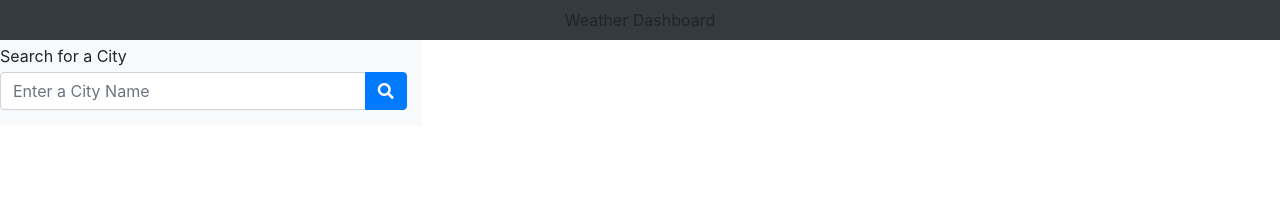
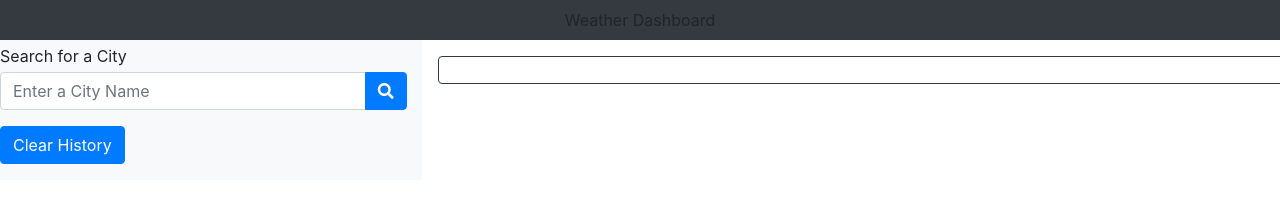
Before and after one commit to sarsieg/Weather-Dashboard, a plain HTML site: page index.html in a window 1280 px wide. Drawn offline with nearby package versions, Linux system fonts and the light colour scheme.

Commit message:
added clear history button and divs for the most recently searched cities weather to show up in, within the index.html

```diff
--- a/index.html
+++ b/index.html
@@ -24,7 +24,20 @@
                     </button>
                 </div>
             </div>
-
+            <button class="btn btn-primary mb-3" type="button" id="clear-history">Clear History</button>
+            <form id="history"></form>
+        </div>
+        <div class="col-8">
+            <div class="row mr-0">
+                <div class="col-12 border border-dark m-3 rounded">
+                    <div class="row">
+                        <div class="col-12">
+                            <span id="city-name" class="city-name align-middle"></span>
+                            <img id="current-pic" src="placeholder" alt="">
+                        </div>
+                    </div>
+                </div>
+            </div>
         </div>
     </div>
 </body>
```
